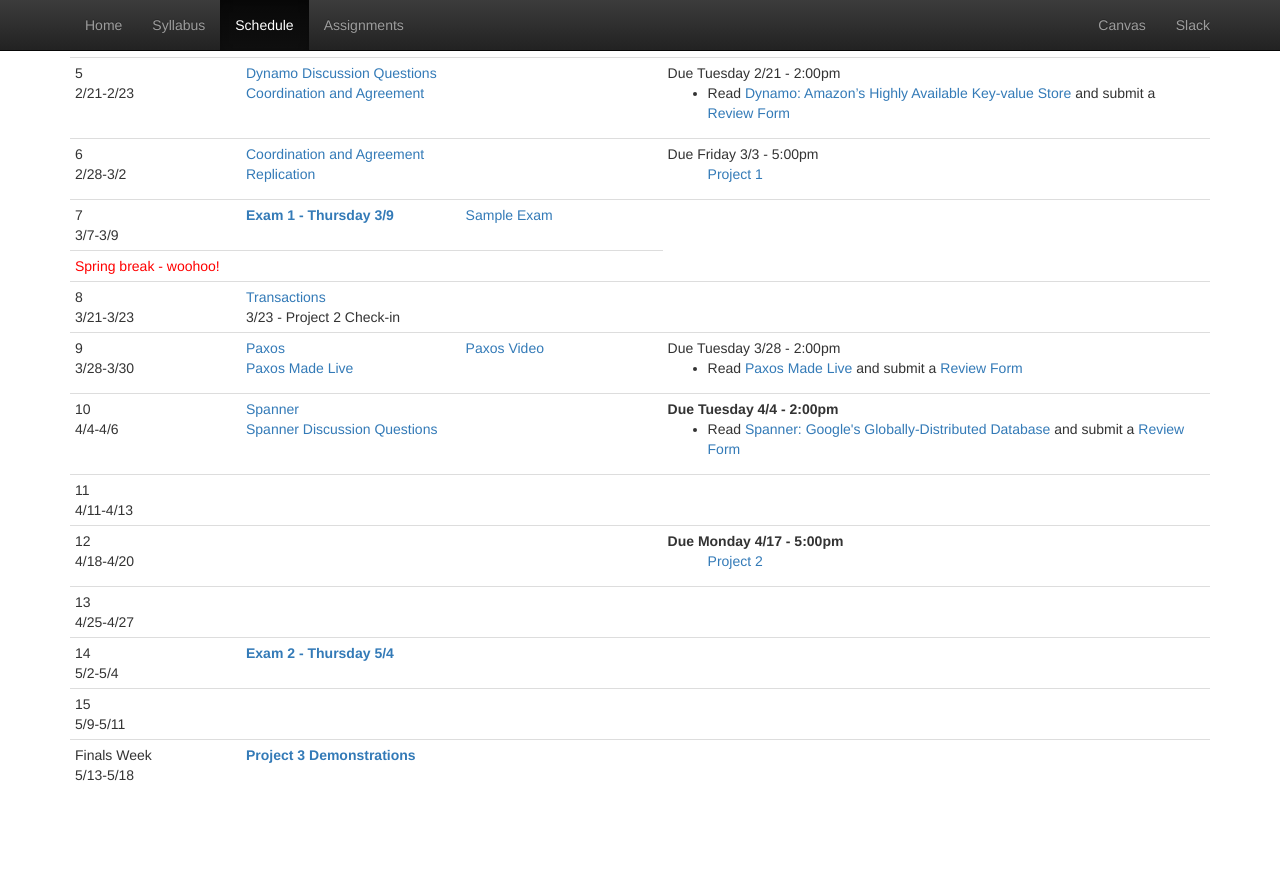
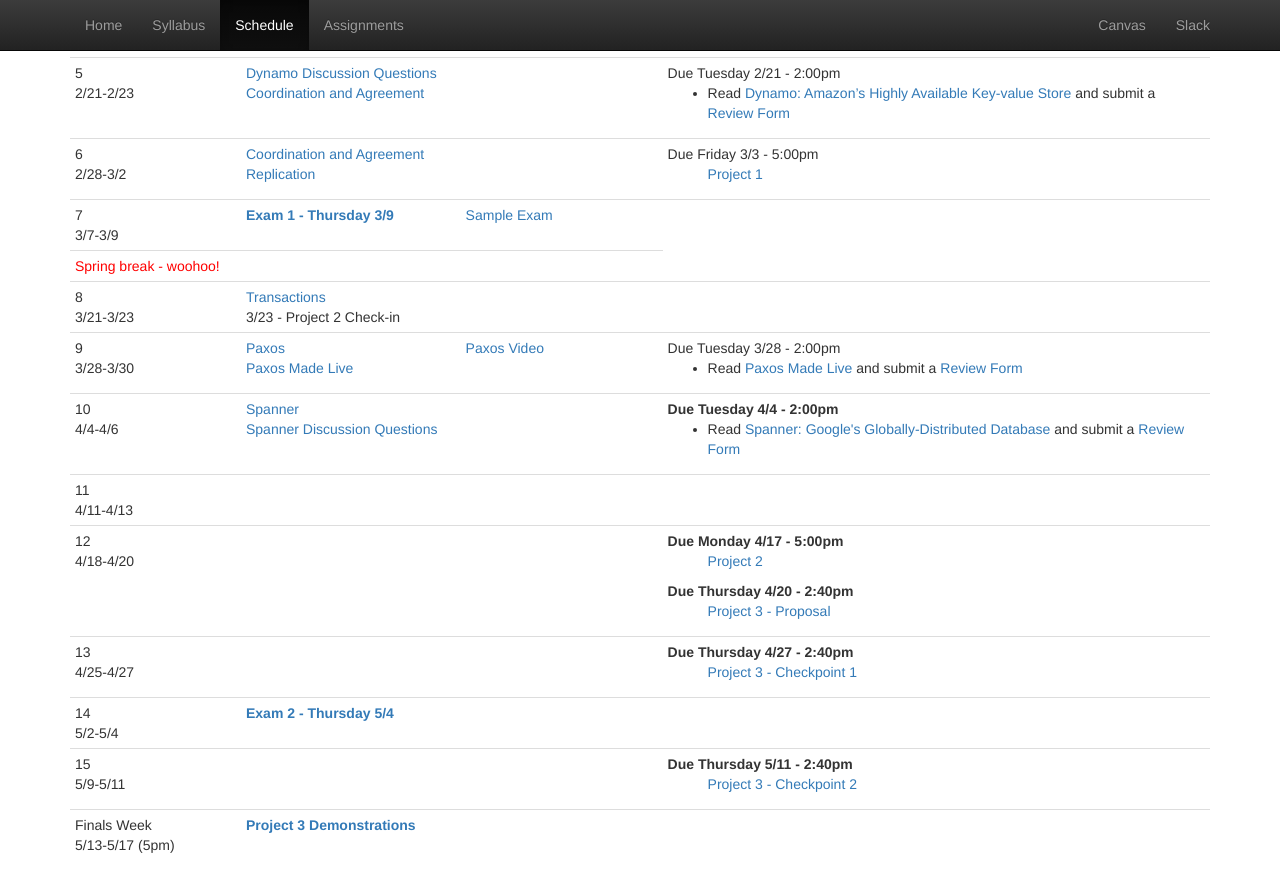
Before and after one commit to CS682-S17/cs682-s17.github.io, a Jekyll site: the page built from schedule.html, in a window 1280 px wide and 900 px high, scrolled down 547 px. Shown: the top 892 px of the window. Built offline with Jekyll 4.4.1, drawn with Linux system fonts in a browser that asks for light colours; before the commit the page ends 1377 px from its top, so only the background shows below that.

Commit message:
adding project 3

```diff
--- a/schedule.html
+++ b/schedule.html
@@ -187,6 +187,10 @@ title: Schedule
 				<ul>
 					<a href="https://github.com/CS682-S17/assignments/wiki/Project-2">Project 2</a><br/>
 				</ul>
+				<strong>Due Thursday 4/20 - 2:40pm</strong>
+				<ul>
+					<a href="https://github.com/CS682-S17/assignments/wiki/Project-3">Project 3 - Proposal</a><br/>
+				</ul>
 			</td>
 		</tr>
 		<tr>
@@ -195,7 +199,12 @@ title: Schedule
 			</td>
 			<td>
 			</td>
-			<td></td>
+			<td>
+				<strong>Due Thursday 4/27 - 2:40pm</strong>
+				<ul>
+					<a href="https://github.com/CS682-S17/assignments/wiki/Project-3">Project 3 - Checkpoint 1</a><br/>
+				</ul>
+			</td>
 		</tr>
 		<tr>
 			<td>14<br/>5/2-5/4</td>
@@ -207,10 +216,15 @@ title: Schedule
 			</td>
 			<td>
 			</td>
-			<td></td>
+			<td>
+				<strong>Due Thursday 5/11 - 2:40pm</strong>
+				<ul>
+					<a href="https://github.com/CS682-S17/assignments/wiki/Project-3">Project 3 - Checkpoint 2</a><br/>
+				</ul>
+			</td>
 		</tr>
 		<tr>
-			<td>Finals Week<br/>5/13-5/18</td>
+			<td>Finals Week<br/>5/13-5/17 (5pm)</td>
 			<td colspan="3"><strong><span class="text-primary">Project 3 Demonstrations</span></strong></td>
 		</tr>
 	</tbody>
```
